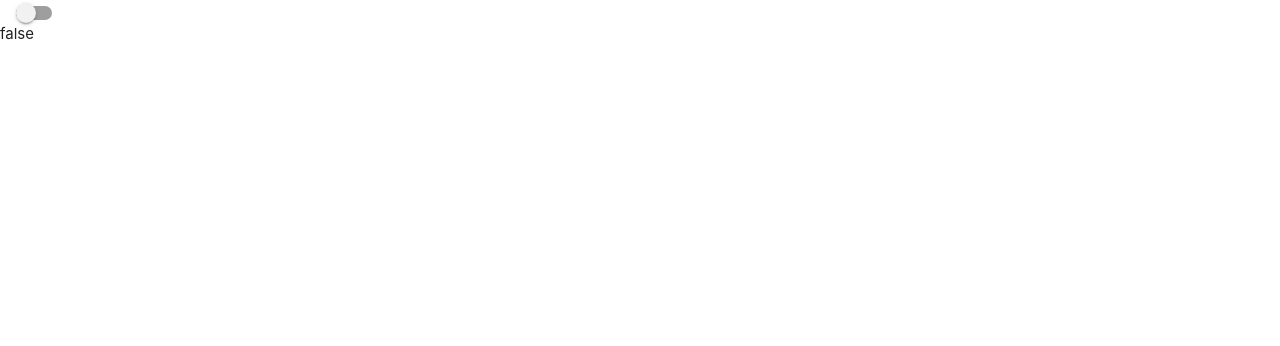
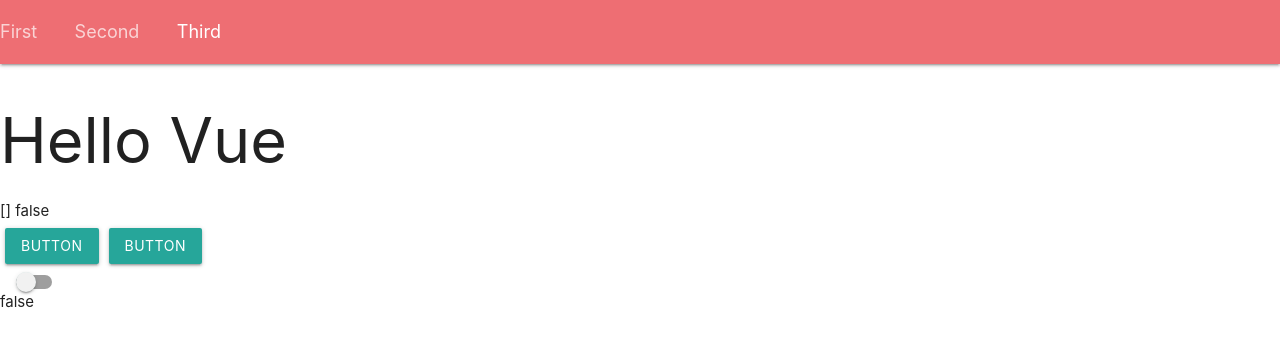
Before and after one commit to Yuriyzhdanov/component-library, a Vue app: page / in a window 1280 px wide. Shown: the top 346 px of the page. Built offline with nearby package versions, Linux system fonts and the light colour scheme.

Commit message:
added Breadcrumbs

```diff
--- a/src/App.vue
+++ b/src/App.vue
@@ -1,9 +1,10 @@
 <script>
+import MBreadcrumbs from '@/components/MBreadcrumbs.vue'
 import MButton from '@/components/MButton.vue'
 import MSwitch from '@/components/MSwitch.vue'
 
 export default {
-  components: { MButton, MSwitch },
+  components: { MButton, MSwitch, MBreadcrumbs },
 
   data() {
     return {
@@ -21,7 +22,8 @@ export default {
 </script>
 
 <template>
-  <!-- <div>
+  <MBreadcrumbs />
+  <div>
     <h1>Hello Vue</h1>
     {{ users }}
     {{ isButtonDisabled }}
@@ -29,14 +31,13 @@ export default {
   <div>
     <MButton :is-disabled="isButtonDisabled" @click="users.push({})" />
     <MButton />
-  </div> -->
+  </div>
   <div>
-    <MSwitch v-model="isAgeConfirmed" />
-
-    <!-- <MSwitch
+    <!-- <MSwitch v-model="isAgeConfirmed" /> -->
+    <MSwitch
       :model-value="isAgeConfirmed"
       @update:model-value="isAgeConfirmed = $event"
-    /> -->
+    />
   </div>
   {{ isAgeConfirmed }}
 </template>
--- /dev/null
+++ b/src/components/MBreadcrumbs.vue
@@ -0,0 +1,46 @@
+<script>
+export default {
+  emits: ['update:selected'],
+
+  data() {
+    return {
+      selected: null,
+      breadcrumbs: ['First', 'Second', 'Third'],
+    }
+  },
+
+  methods: {
+    selectBreadcrumb(breadcrumb) {
+      this.selected = breadcrumb
+      this.$emit('update:selected', breadcrumb)
+    },
+  },
+}
+</script>
+
+<template>
+  <nav>
+    <div class="nav-wrapper">
+      <div class="col s12">
+        <a
+          v-for="(crumb, i) in breadcrumbs"
+          :key="i"
+          href="#"
+          class="breadcrumb"
+          :class="{ 'active-breadcrumb': selected === crumb }"
+          @click.prevent="selectBreadcrumb(crumb)"
+        >
+          {{ crumb }}
+        </a>
+      </div>
+    </div>
+  </nav>
+</template>
+
+<style scoped>
+.active-breadcrumb {
+  font-weight: bold;
+  text-decoration: underline;
+  color: #fff;
+}
+</style>
```
